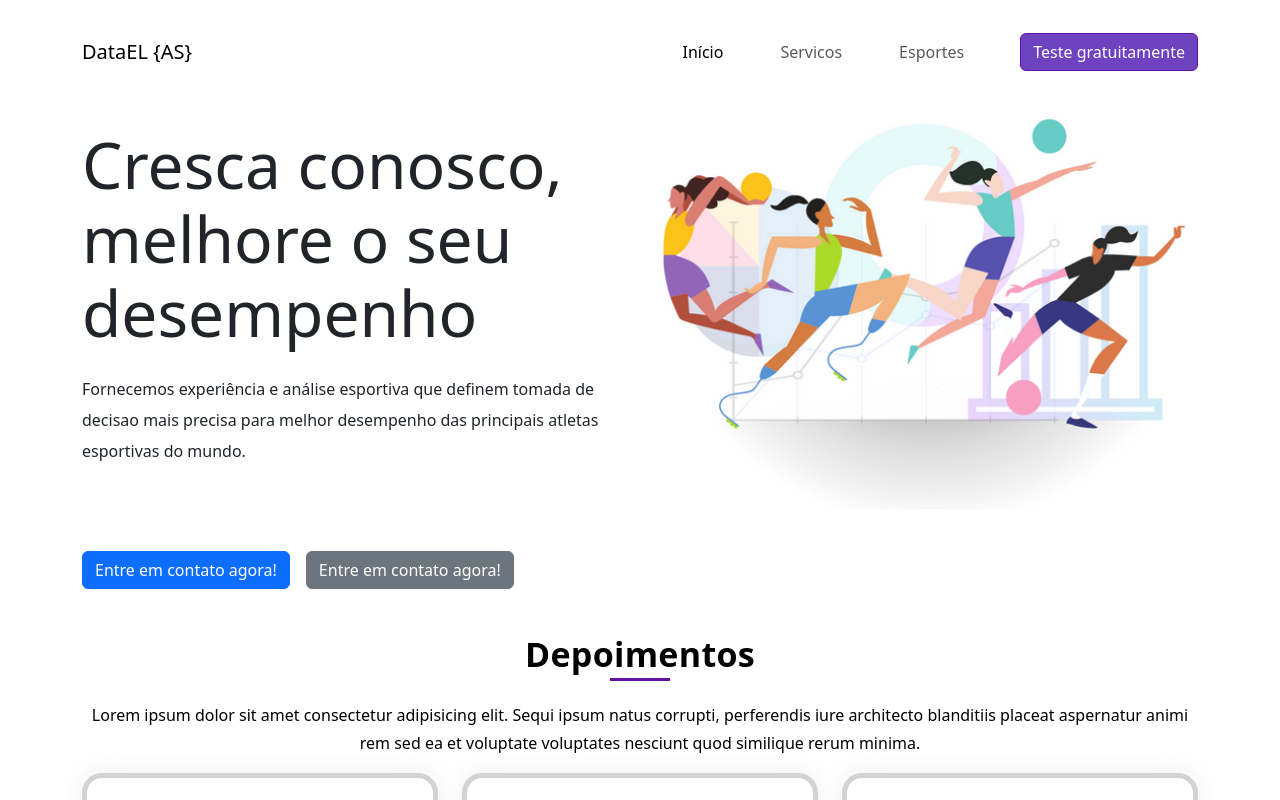
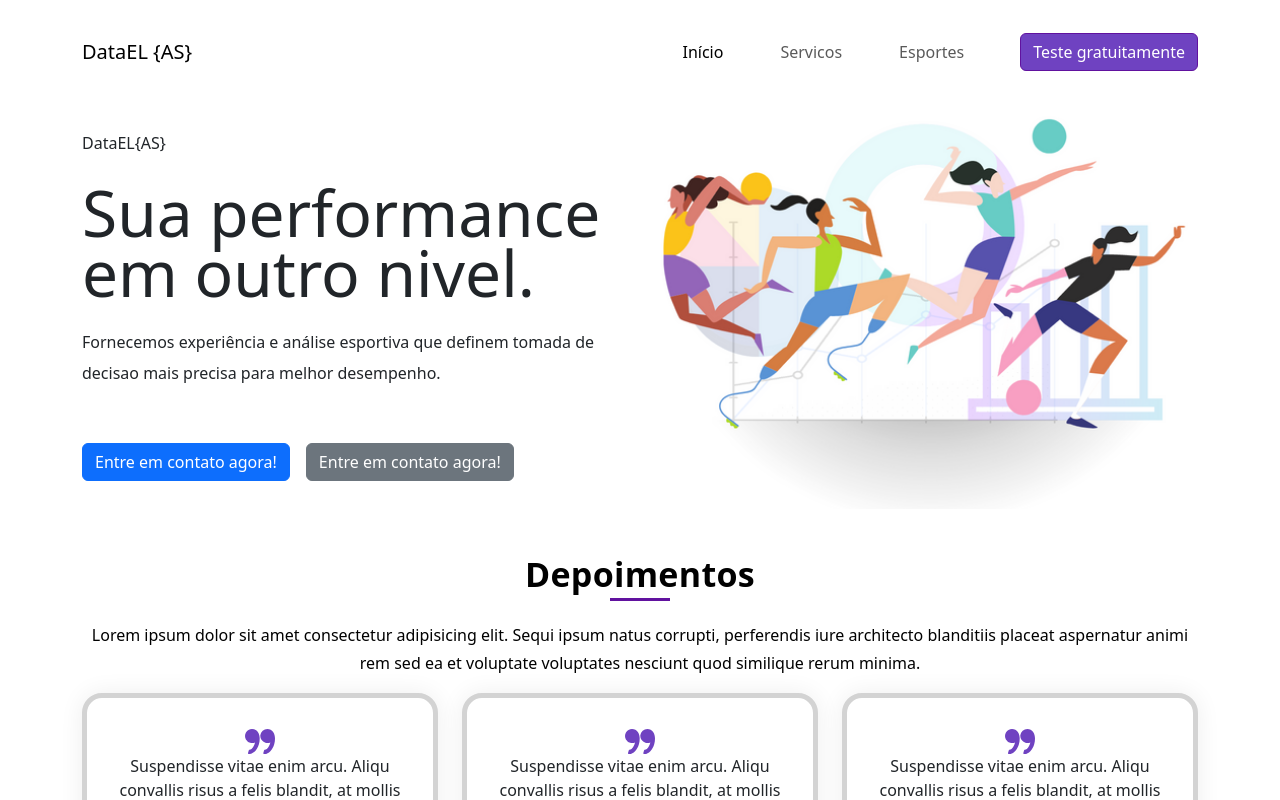
Before and after one commit to hibrunasimoes/data-sports, a Vue app: page / in a window 1280 px wide. Shown: the top 800 px of the page. Built offline with nearby package versions, Linux system fonts and the light colour scheme; data requests are answered from the project's data file.

Commit message:
fix css on heropage

```diff
--- a/src/pages/HeroPage.vue
+++ b/src/pages/HeroPage.vue
@@ -3,22 +3,19 @@
   <div class="container">
     <div class="row">
       <div class="col-md-6">
-          <!-- <div class="text-label">
+          <div class="text-label">
               DataEL<span>{</span>AS<span>}</span>
-          </div> -->
+          </div>
           <div class="text-hero-bold">
-            Cresca conosco, melhore o seu desempenho
+            Sua performance <br>
+            em outro nivel.
           </div>
           <div class="text-hero-regular">
           Fornecemos experiência e análise esportiva que definem tomada
-          de decisao mais precisa para melhor desempenho das principais
-          atletas esportivas do mundo.
+          de decisao mais precisa para melhor desempenho.
           </div>
-          <!-- <div class="text-label">
-            Melhore seu desempenho esportivo, conheca nossos produtos
-          </div> -->
           <div class="buttons">
-            <a href="#" class="btn btn-primary shadow-none  "> Entre em contato agora!</a>
+            <a href="#" class="btn btn-primary shadow-none"> Entre em contato agora!</a>
             <a href="#" class="btn btn-secondary shadow-none ms-3 "> Entre em contato agora!</a>
           </div>
       </div>
@@ -59,10 +56,13 @@ export default {
   --font-weight-leight: 400;
 
 }
-@import url('https://fonts.googleapis.com/css2?family=Plus+Jakarta+Sans&display=swap');
+@import url('https://fonts.googleapis.com/css2?family=Plus+Jakarta+Sans&family=Poppins:wght@100;300;400;500&display=swap');
+.section-hero {
+  padding: 5rem 0;
+}
 
-.section-hero {
-  padding: 90px 0;
+body {
+  font-family: 'Poppins', sans-serif
 }
 
 .text-label{
@@ -72,7 +72,7 @@ export default {
 }
 
 .buttons {
-  padding-top: 60px
+  padding-top: 30px
 }
 .text-label,
 .text-hero-bold,
@@ -88,10 +88,10 @@ export default {
 
 }
 .text-hero-bold{
-  line-height: 74px;
+  line-height: 60px;
   color: var(--dark-brown);
   font-size: 64px;
-  font-weight: var(--font-weight-bold);
+  font-weight: 400;
 }
 .text-hero-regular{
   line-height: 31px;
@@ -100,4 +100,17 @@ export default {
   font-weight: var(--font-weight-regular);
 }
 
+@media(min-width: 1399.98) {
+  .container {
+    width:84%;
+  }
+}
+
+/* Mobile Version only */
+/* @media(min-width: 1280px) {
+  .hero {
+    margin:2rem 0;
+    text-align: center;
+  }
+} */
 </style>
```
